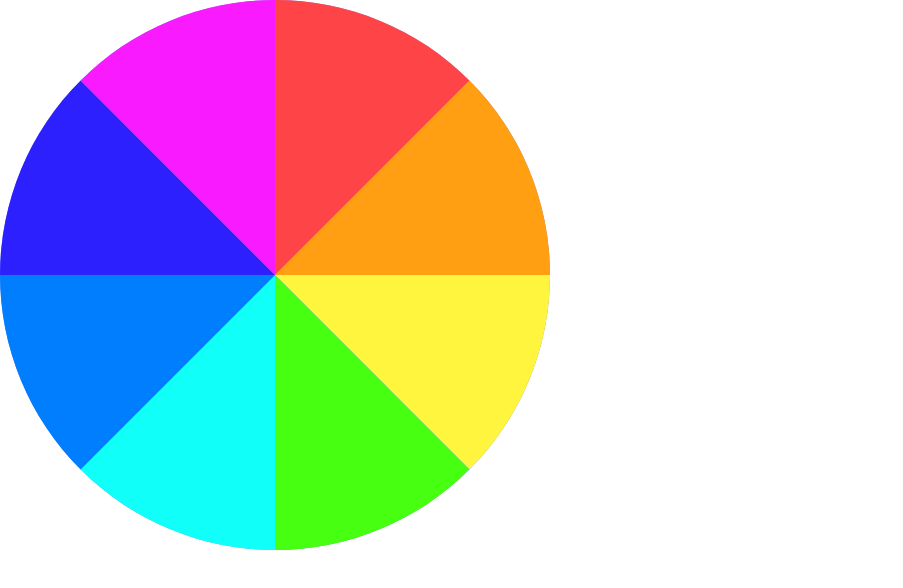
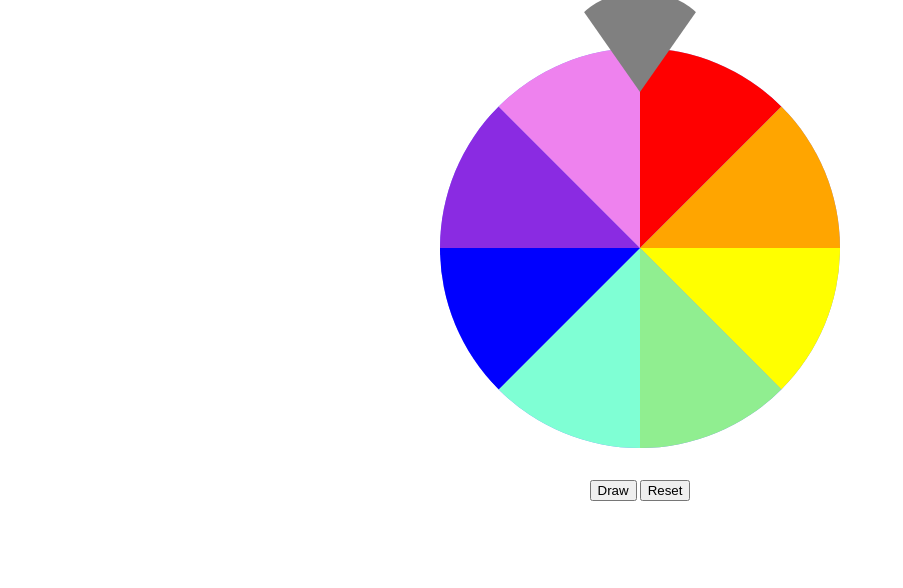
Before and after one commit to HaroldLam/wheel-draw, a plain HTML site: page index.html in a window 1280 px wide. Shown: the whole page, without its empty margins (0-903 px from the left). Drawn offline with nearby package versions, Linux system fonts and the light colour scheme.

Commit message:
Create prototype

```diff
--- a/index.css
+++ b/index.css
@@ -1,27 +1,78 @@
 html, body {
-	width: 100%;
-	height: 100%;
+  position: relative;
+  width: 100%;
+  height: 100%;
 	margin: 0;
-	padding: 0;
-	font-size: 11px;
+  padding: 0;
 }
 
-.pie-container {
-	width: 50rem;
-  height: 50rem;
+html {
+  font-size: 16px;
+}
+
+body {
+  font-size: 0.75em;
+  min-width: 25rem;
+}
+
+.page-container {
+  position: absolute;
+  width: 100%;
+  height: 100%;
+  margin: 0;
+  top: 0;
+  left: 0;
+  overflow: hidden;
+  padding-top: 3rem;
+}
+
+.page-container .button-wrapper {
+  width: 100%;
+  margin-top: 2rem;
+  text-align: center;
+}
+
+.page-container .result {
+  width: 100%;
+  font-size: 1.5rem;
+  text-align: center;
+  font-family: monospace;
+}
+
+.page-container .flag-container {
+  position: absolute;
+  width: 100%;
+  top: -0.5rem;
+  z-index: 99;
+}
+
+.page-container .flag-container .flag {
+  width: 0;
+  height: 0;
+  border-left: 70px solid transparent;
+  border-right: 70px solid transparent;
+  border-top: 100px solid grey;
+  border-radius: 50%;
+  margin: 0 auto;
+}
+
+.page-container .pie-container {
   position: relative;
-  border-radius: 50rem;
+	width: 25rem;
+  height: 25rem;
+  margin: 0 auto;
+  border-radius: 25rem;
   background-color: rgb(136, 143, 255);
 }
 
-.pie-container .pie-wrapper {
+.page-container .pie-container .pie-wrapper {
   position: absolute;
   top: 0;
   left: 0;
-  width: 50rem;
-  height: 50rem;
-  border-radius: 50rem;
-  clip: rect(0 50rem 50rem 25rem);
+  width: 25rem;
+  height: 25rem;
+  border-radius: 25rem;
+  clip: rect(0 25rem 25rem 12.5rem);
 }
 
 #pie-slice2 {
@@ -59,46 +110,46 @@ html, body {
   -webkit-transform: rotate(315deg);
 }
 
-.pie-container .pie-wrapper .pie {
+.page-container .pie-container .pie-wrapper .pie {
   position: absolute;
   top: 0;
   left: 0;
-  width: 50rem;
-  height: 50rem;
-  border-radius: 50rem;
-  clip: rect(0 25rem 50rem 0);
+  width: 25rem;
+  height: 25rem;
+  border-radius: 25rem;
+  clip: rect(0 12.5rem 25rem 0);
   -webkit-transform: rotate(45deg);
   transform: rotate(45deg);
 }
 
-.pie-container .pie-wrapper .pie1 {
-  background-color: rgb(255, 68, 72);
+.page-container .pie-container .pie-wrapper .pie1 {
+  background-color: red;
 }
 
-.pie-container .pie-wrapper .pie2 {
-	background-color: rgb(255, 159, 17);
+.page-container .pie-container .pie-wrapper .pie2 {
+	background-color: orange;
 }
 
-.pie-container .pie-wrapper .pie3 {
-  background-color: rgb(255, 245, 62);
+.page-container .pie-container .pie-wrapper .pie3 {
+  background-color: yellow;
 }
 
-.pie-container .pie-wrapper .pie4 {
-	background-color: rgb(70, 255, 17);
+.page-container .pie-container .pie-wrapper .pie4 {
+	background-color: lightgreen;
 }
 
-.pie-container .pie-wrapper .pie5 {
-  background-color: rgb(17, 255, 249);
+.page-container .pie-container .pie-wrapper .pie5 {
+  background-color: aquamarine;
 }
 
-.pie-container .pie-wrapper .pie6 {
-	background-color: rgb(0, 126, 253);
+.page-container .pie-container .pie-wrapper .pie6 {
+	background-color: blue;
 }
 
-.pie-container .pie-wrapper .pie7 {
-	background-color: rgb(44, 32, 255);
+.page-container .pie-container .pie-wrapper .pie7 {
+	background-color: blueviolet;
 }
 
-.pie-container .pie-wrapper .pie8 {
-	background-color: rgb(250, 26, 255);
+.page-container .pie-container .pie-wrapper .pie8 {
+	background-color: violet;
 }
--- a/index.html
+++ b/index.html
@@ -2,11 +2,19 @@
 <html>
 <head>
 	<meta charset="UTF-8">
+	<meta name="viewport" content="width=device-width, initial-scale=1">
 	<title>Wheel Draw</title>
 	<link rel="stylesheet" type="text/css" href="index.css">
+	<script src="http://ajax.googleapis.com/ajax/libs/jquery/1.11.2/jquery.min.js"></script>
+	<script src="http://cdn.jsdelivr.net/velocity/1.2.2/velocity.min.js"></script>
+	<script type="text/javascript" src="index.js"></script>
 </head>
 
 <body>
+	<div class="page-container">
+		<div class="flag-container">
+			<div class="flag"></div>
+		</div>
 		<div class="pie-container">
 			<div id="pie-slice1" class="pie-wrapper">
 				<div class="pie pie1"></div>
@@ -32,6 +40,13 @@
 			<div id="pie-slice8" class="pie-wrapper">
 				<div class="pie pie8"></div>
 			</div>
+		</div>
+		<div class="button-wrapper">
+			<button class="draw-btn" type="button">Draw</button>
+			<button class="reset-btn" type="button">Reset</button>
+		</div>
+		<div class="result"></div>
+	</div>
 </body>
 
 </html>
--- /dev/null
+++ b/index.js
@@ -0,0 +1,63 @@
+$(document).ready(function() {
+	var baseIdx = 22.5;
+	var running = false;
+
+  $(".draw-btn").on("click", function() {
+  	if (!running) {
+	  	running = true;
+	  	var randomNum =  Math.floor(Math.random() * 8) * 2 + 1;
+	  	var resultDeg = baseIdx * randomNum;
+
+	  	$(".pie-container").velocity({rotateZ: resultDeg + 720 + "deg"},
+	  		700,
+	  		"easeOutQuad",
+	  		function() {
+	  			running = false;
+	  			// $(".result").text("done");
+
+	  			switch (resultDeg / baseIdx) {
+				    case 1:
+					    $(".result").text("violet");
+			        // $(".result").text("red");
+			        break;
+				    case 3:
+					    $(".result").text("blueviolet");
+			        // $(".result").text("orange");
+			        break;
+				    case 5:
+					    $(".result").text("blue");
+			        // $(".result").text("yellow");
+			        break;
+				    case 7:
+					    $(".result").text("aquamarine");
+			        // $(".result").text("lightgreen");
+			        break;
+				    case 9:
+					    $(".result").text("lightgreen");
+			        // $(".result").text("aquamarine");
+			        break;
+				    case 11:
+					    $(".result").text("yellow");
+			        // $(".result").text("blue");
+			        break;
+			      case 13:
+				      $(".result").text("orange");
+			        // $(".result").text("blueviolet");
+			        break;
+			      case 15:
+				      $(".result").text("red");
+			        // $(".result").text("violet");
+			        break;
+			      default:
+			      	$(".result").text("Please try again.");
+					}
+	  		}
+  		);
+  	}
+  });
+
+  $(".reset-btn").on("click", function() {
+  	$(".result").text("");
+  	$(".pie-container").stop().velocity({rotateZ: 0}, 500, "easeOutQuad");
+  });
+});
```
Lines whose indentation alone changed are shown as unchanged.
